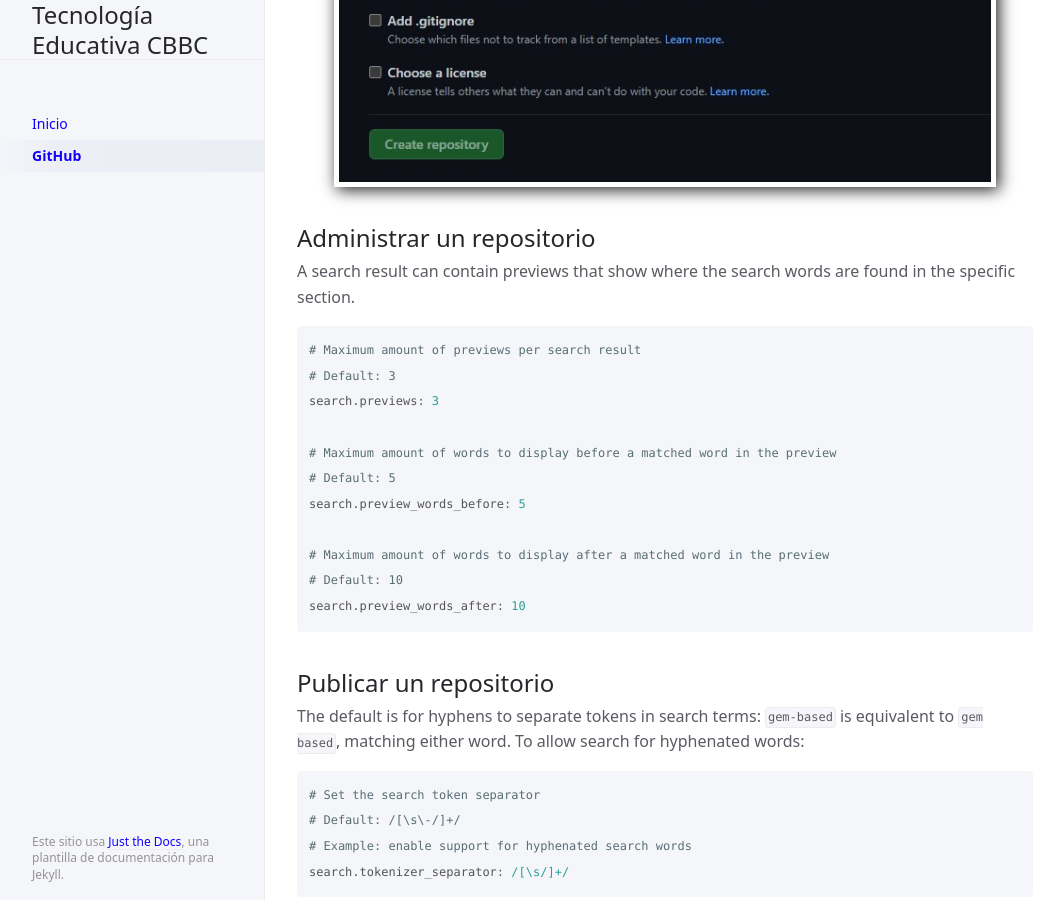
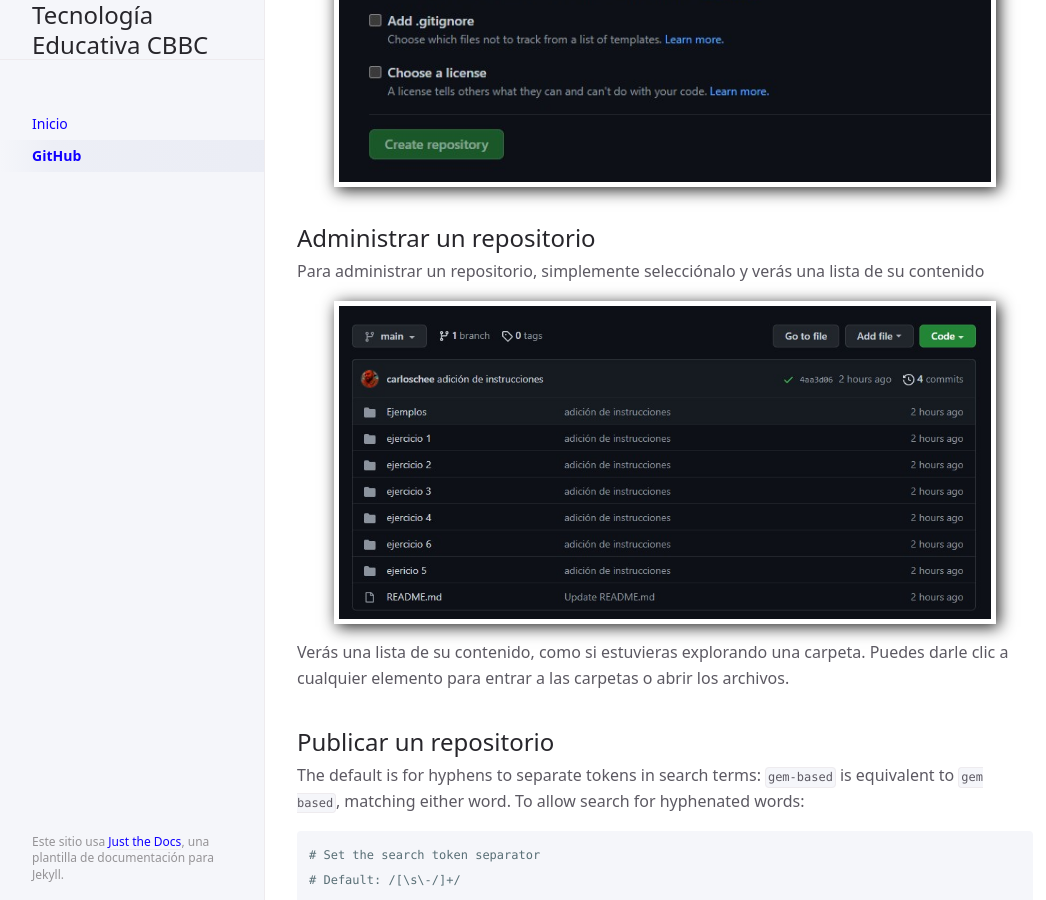
Before and after one commit to CoBachBC/demo, a Jekyll site: the page built from docs/github.md, in a window 1280 px wide and 900 px high, scrolled down 7932 px. Shown: the whole window, without its empty margins (107-1153 px from the left). Built offline with Jekyll 4.4.1, drawn with Linux system fonts in a browser that asks for light colours.

Commit message:
adición github

````diff
--- a/docs/github.md
+++ b/docs/github.md
@@ -103,21 +103,11 @@
 
 ## Administrar un repositorio
 
-A search result can contain previews that show where the search words are found in the specific section.
+Para administrar un repositorio, simplemente selecciónalo y verás una lista de su contenido
 
-```yaml
-# Maximum amount of previews per search result
-# Default: 3
-search.previews: 3
+![](/assets/images/github-administrar-repo-01.jpg){: .img-tutorial-h}
 
-# Maximum amount of words to display before a matched word in the preview
-# Default: 5
-search.preview_words_before: 5
-
-# Maximum amount of words to display after a matched word in the preview
-# Default: 10
-search.preview_words_after: 10
-```
+Verás una lista de su contenido, como si estuvieras explorando una carpeta. Puedes darle clic a cualquier elemento para entrar a las carpetas o abrir los archivos.
 
 ## Publicar un repositorio
 
````
Also changed, not shown: assets/images/github-administrar-repo-01.jpg (added).
